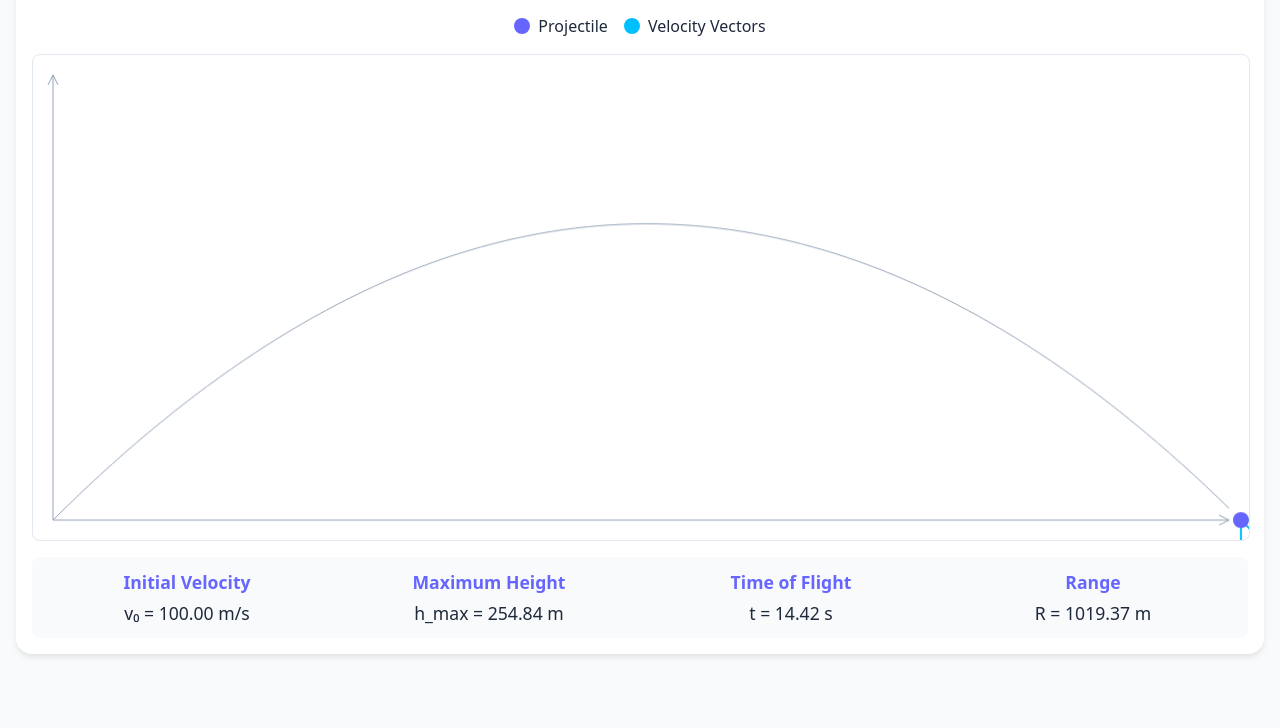
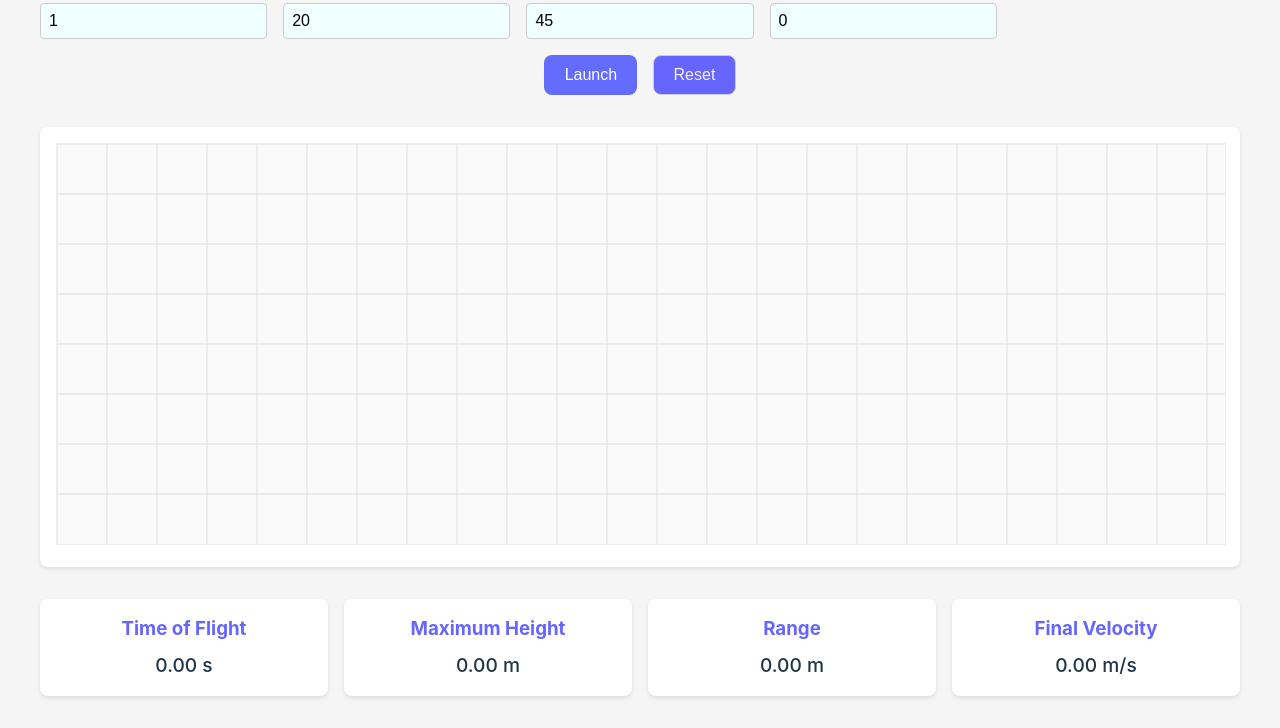
Before and after one commit to iamaaadddity7977/Projectile-Motion, a plain HTML site: page index.html in a window 1280 px wide. Shown: the part 162-890 px from the top of the page. Before the commit the page ends 832 px from the top, so only its background shows below. Drawn offline with Linux system fonts and the light colour scheme.

Commit message:
Changes in all

```diff
--- a/check.js
+++ /dev/null
@@ -1,43 +0,0 @@
-
-
-document.getElementById('angle').addEventListener('input', function () {
-    const angleInput = this;
-    const angleValue = parseFloat(angleInput.value);
-
-
-
-    if (angleValue < 0 || angleValue > 90) {
-        angleInput.setCustomValidity("Please enter a value between 0 and 90 degrees.");
-    } else {
-        angleInput.setCustomValidity("");
-    }
-
-    angleInput.reportValidity();
-});
-
-document.getElementById('mass').addEventListener('input', function () {
-    const massInput = this;
-    const massValue = parseFloat(massInput.value);
-
-    if (massValue < 0.1) {
-        massInput.setCustomValidity("Please enter a mass of at least 0.1 kg.");
-    } else {
-        massInput.setCustomValidity("");
-    }
-
-    massInput.reportValidity();
-});
-
-
-document.getElementById('force').addEventListener('input', function () {
-    const forceInput = this;
-    const forceValue = parseFloat(forceInput.value);
-
-    if (forceValue < 1) {
-        forceInput.setCustomValidity("Please enter a force of at least 1 Newton.");
-    } else {
-        forceInput.setCustomValidity("");
-    }
-
-    forceInput.reportValidity();
-});
--- a/index.html
+++ b/index.html
@@ -5,67 +5,55 @@
     <meta name="viewport" content="width=device-width, initial-scale=1.0" />
     <title>Projectile Motion</title>
     <link rel="shortcut icon" href="./catapult (1).png" type="image/x-icon">
-    <link rel="stylesheet" href="style.css" />
+    <link rel="stylesheet" href="./style.css" />
   </head>
   <body>
-    <div class="container">
+    <div id="app">
       <h1>Projectile Motion</h1>
-
-      <div class="simulator">
       <div class="inputs">
         <div class="input-group">
-            <label for="mass">Mass (kg):</label>
-            <input type="number" id="mass" value="1" min="0.1" step="0.1">
+          <label for="mass">Mass (kg)</label>
+          <input type="number" id="mass" style="background-color: azure; color: black;" value="1" min="0.1" step="0.1">
         </div>
         <div class="input-group">
-            <label for="angle">Angle (degrees):</label>
-            <input type="number" id="angle" value="45" min="0" max="90">
+          <label for="velocity">Initial Velocity (m/s)</label>
+          <input type="number" id="velocity" style="background-color: azure; color: black;"  value="20" min="1" step="1">
         </div>
         <div class="input-group">
-            <label for="force">Initial Force (N):</label>
-            <input type="number" id="force" value="100" min="1">
+          <label for="angle">Angle (degrees)</label>
+          <input type="number" id="angle" style="background-color: azure; color: black;" value="45" min="0" max="90" step="1">
         </div>
-          <button id="calculate">Launch Projectile</button>
-          <button id="reset">Reset</button>
+        <div class="input-group">
+          <label for="height">Initial Height (m)</label>
+          <input type="number" id="height" style="background-color: azure; color: black;" value="0" min="0" step="1">
         </div>
-
-
-        <div class="legend">
-          <div class="legend-item">
-            <span class="legend-color" style="background: #6666FF"></span>
-            <span>Projectile</span>
-          </div>
-          <div class="legend-item">
-            <span class="legend-color" style="background: #00BFFF"></span>
-            <span>Velocity Vectors</span>
+        <div class="buttons">
+          <button id="launch" class="primary">Launch</button>
+          <button id="reset" style="background-color: #6666FF; color: rgb(248, 239, 239);">Reset</button>
         </div>
       </div>
-
-        <canvas id="trajectory"></canvas>
-
+      <div class="simulation">
+        <canvas id="canvas"></canvas>
+      </div>
       <div class="results">
-          <div class="result-group">
-            <h3>Initial Velocity</h3>
-            <p>v₀ = <span id="initial-velocity">0</span> m/s</p>
+        <div class="result-item">
+          <h3>Time of Flight</h3>
+          <p id="time">0.00 s</p>
         </div>
-          <div class="result-group">
+        <div class="result-item">
           <h3>Maximum Height</h3>
-            <p>h_max = <span id="max-height">0</span> m</p>
+          <p id="max-height">0.00 m</p>
         </div>
-          <div class="result-group">
-            <h3>Time of Flight</h3>
-            <p>t = <span id="time-of-flight">0</span> s</p>
+        <div class="result-item">
+          <h3>Range</h3>
+          <p id="range">0.00 m</p>
         </div>
-          <div class="result-group">
-            <h3>Range</h3>
-            <p>R = <span id="range">0</span> m</p>
+        <div class="result-item">
+          <h3>Final Velocity</h3>
+          <p id="final-velocity">0.00 m/s</p>
         </div>
       </div>
     </div>
-    </div>
-    <script src="check.js"></script>
-    <script src="./projectile.js"></script>
-    <script src="./visulize.js"></script>
-    <script src="./script.js"></script>
+    <script type="module" src="./script.js"></script>
   </body>
 </html>
--- a/projectile.js
+++ /dev/null
@@ -1,61 +0,0 @@
-const g = 9.81; // Acceleration due to gravity (m/s²) Contant
-
-// const angle = document.querySelectorAll('.angle');
-// if(angle >= 90){
-//   console.log("Range is 0 to 90")
-// }else(
-
-// )
-
-
-class ProjectileMotion {
-  constructor(mass, angle, force) {
-    this.mass = mass;
-    this.angle = angle * (Math.PI / 180); // Convert to radians IMP
-    this.force = force;
-    this.initialVelocity = this.force / this.mass;
-  }
-
-  calculateInitialVelocities() {
-    return {
-      vx: this.initialVelocity * Math.cos(this.angle),
-      vy: this.initialVelocity * Math.sin(this.angle)
-    };
-  }
-
-  calculateMaxHeight() {
-    const { vy } = this.calculateInitialVelocities();
-    return (vy * vy) / (2 * g);
-  }
-
-  calculateTimeOfFlight() {
-    const { vy } = this.calculateInitialVelocities();
-    return (2 * vy) / g;
-  }
-
-  calculateRange() {
-    const { vx } = this.calculateInitialVelocities();
-    return vx * this.calculateTimeOfFlight();
-  }
-
-  getPositionAtTime(t) {
-    const { vx, vy } = this.calculateInitialVelocities();
-    return {
-      x: vx * t,
-      y: vy * t - (0.5 * g * t * t)
-    };
-  }
-
-  getTrajectoryPoints() {
-    const points = [];
-    const totalTime = this.calculateTimeOfFlight();
-    const steps = 100;
-    const dt = totalTime / steps;
-
-    for (let t = 0; t <= totalTime; t += dt) {
-      points.push(this.getPositionAtTime(t));
-    }
-
-    return points;
-  }
-}
--- a/script.js
+++ b/script.js
@@ -1,53 +1,167 @@
-// Initialize visualizer
-const visualizer = new ProjectileVisualizer('trajectory');
+const canvas = document.getElementById('canvas');
+const ctx = canvas.getContext('2d');
+const g = 9.81; // Acceleration due to gravity (m/s²)
 
-// Fixed values
-const defaultValues = {
-  mass: 1,
-  angle: 45,
-  force: 100
-};
+let animationId = null;
+let trajectory = [];
+let currentTime = 0;
+let projectile = null;
 
-// Function to update results
-function updateResults(projectile) {
-  document.getElementById('initial-velocity').textContent =
-    projectile.initialVelocity.toFixed(2);
-  document.getElementById('max-height').textContent =
-    Math.abs(projectile.calculateMaxHeight()).toFixed(2);
-  document.getElementById('time-of-flight').textContent =
-    Math.abs(projectile.calculateTimeOfFlight()).toFixed(2);
-  document.getElementById('range').textContent =
-    Math.abs(projectile.calculateRange()).toFixed(2);
+class Projectile {
+  constructor(mass, velocity, angle, height) {
+    this.mass = mass;
+    this.v0 = velocity;
+    this.angle = angle * Math.PI / 180; // Convert to radians
+    this.h0 = height;
+    this.x = 0;
+    this.y = height;
+    this.vx = velocity * Math.cos(this.angle);
+    this.vy = velocity * Math.sin(this.angle);
+    this.time = 0;
+    this.maxHeight = height;
+    this.range = 0;
+  }
+
+  update(dt) {
+    this.time += dt;
+    this.x = this.vx * this.time;
+    this.y = this.h0 + this.vy * this.time - 0.5 * g * this.time * this.time;
+    this.maxHeight = Math.max(this.maxHeight, this.y);
+    this.range = this.x;
+  }
+
+  getFinalVelocity() {
+    const vx = this.vx;
+    const vy = this.vy - g * this.time;
+    return Math.sqrt(vx * vx + vy * vy);
+  }
 }
 
-// Function to reset values
-function resetValues() {
-  document.getElementById('mass').value = defaultValues.mass;
-  document.getElementById('angle').value = defaultValues.angle;
-  document.getElementById('force').value = defaultValues.force;
-
-  const projectile = new ProjectileMotion(
-    defaultValues.mass,
-    defaultValues.angle,
-    defaultValues.force
-  );
-
-  updateResults(projectile);
-  visualizer.animate(projectile);
+function resizeCanvas() {
+  canvas.width = canvas.clientWidth;
+  canvas.height = canvas.clientHeight;
 }
 
-// Setup event listeners
-document.getElementById('calculate').addEventListener('click', () => {
+function drawGrid() {
+  ctx.strokeStyle = '#ddd';
+  ctx.lineWidth = 1;
+
+  const gridSize = 50;
+  for (let x = 0; x < canvas.width; x += gridSize) {
+    ctx.beginPath();
+    ctx.moveTo(x, 0);
+    ctx.lineTo(x, canvas.height);
+    ctx.stroke();
+  }
+
+  for (let y = 0; y < canvas.height; y += gridSize) {
+    ctx.beginPath();
+    ctx.moveTo(0, y);
+    ctx.lineTo(canvas.width, y);
+    ctx.stroke();
+  }
+}
+
+function drawTrajectory() {
+  ctx.strokeStyle = 'rgba(100, 108, 255, 0.3)';
+  ctx.lineWidth = 2;
+  ctx.beginPath();
+  trajectory.forEach((point, i) => {
+    if (i === 0) ctx.moveTo(point.screenX, point.screenY);
+    else ctx.lineTo(point.screenX, point.screenY);
+  });
+  ctx.stroke();
+}
+
+function drawProjectile(x, y) {
+  ctx.fillStyle = '#6666FF';
+  ctx.beginPath();
+  ctx.arc(x, y, 8, 0, Math.PI * 2);
+  ctx.fill();
+}
+
+function updateResults() {
+  if (!projectile) return;
+
+  document.getElementById('time').textContent = projectile.time.toFixed(2) + ' s';
+  document.getElementById('max-height').textContent = projectile.maxHeight.toFixed(2) + ' m';
+  document.getElementById('range').textContent = projectile.range.toFixed(2) + ' m';
+  document.getElementById('final-velocity').textContent = projectile.getFinalVelocity().toFixed(2) + ' m/s';
+}
+
+function animate() {
+  if (!projectile) return;
+
+  const dt = 0.05; // 60 FPS
+  projectile.update(dt);
+
+  // Scale factors for drawing
+  const scaleX = canvas.width / (projectile.range + 10);
+  const scaleY = canvas.height / (projectile.maxHeight + 10);
+  const scale = Math.min(scaleX, scaleY);
+
+  const screenX = projectile.x * scale;
+  const screenY = canvas.height - projectile.y * scale;
+
+  trajectory.push({ screenX, screenY });
+
+  ctx.clearRect(0, 0, canvas.width, canvas.height);
+  drawGrid();
+  drawTrajectory();
+  drawProjectile(screenX, screenY);
+
+  updateResults();
+
+  if (projectile.y <= 0) {
+    cancelAnimationFrame(animationId);
+    return;
+  }
+
+  animationId = requestAnimationFrame(animate);
+}
+
+function launch() {
   const mass = parseFloat(document.getElementById('mass').value);
+  const velocity = parseFloat(document.getElementById('velocity').value);
   const angle = parseFloat(document.getElementById('angle').value);
-  const force = parseFloat(document.getElementById('force').value);
+  const height = parseFloat(document.getElementById('height').value);
 
-  const projectile = new ProjectileMotion(mass, angle, force);
-  updateResults(projectile);
-  visualizer.animate(projectile);
-});
+  trajectory = [];
+  projectile = new Projectile(mass, velocity, angle, height);
 
-document.getElementById('reset').addEventListener('click', resetValues);
+  if (animationId) {
+    cancelAnimationFrame(animationId);
+  }
 
-// Initialize with default values
-resetValues();
+  animate();
+}
+
+function reset() {
+  if (animationId) {
+    cancelAnimationFrame(animationId);
+  }
+
+  trajectory = [];
+  projectile = null;
+  ctx.clearRect(0, 0, canvas.width, canvas.height);
+  drawGrid();
+
+  document.getElementById('mass').value = '1';
+  document.getElementById('velocity').value = '20';
+  document.getElementById('angle').value = '45';
+  document.getElementById('height').value = '0';
+
+  document.getElementById('time').textContent = '0.00 s';
+  document.getElementById('max-height').textContent = '0.00 m';
+  document.getElementById('range').textContent = '0.00 m';
+  document.getElementById('final-velocity').textContent = '0.00 m/s';
+}
+
+// Event listeners
+window.addEventListener('resize', resizeCanvas);
+document.getElementById('launch').addEventListener('click', launch);
+document.getElementById('reset').addEventListener('click', reset);
+
+// Initial setup
+resizeCanvas();
+drawGrid();
--- a/style.css
+++ b/style.css
@@ -1,152 +1,127 @@
 :root {
-  --primary-color: #6666FF;
-  --background-color: #f8fafc;
-  --text-color: #1e293b;
-  --border-color: #e2e8f0;
+  font-family: Inter, system-ui, Avenir, Helvetica, Arial, sans-serif;
+  line-height: 1.5;
+  font-weight: 400;
+  color-scheme: light dark;
+  background-color: #f5f5f5;
+  color: #213547;
 }
 
 body {
   margin: 0;
-  font-family: system-ui, -apple-system, sans-serif;
-  background-color: var(--background-color);
-  color: var(--text-color);
-  line-height: 1.5;
-  height: 100vh;
-  overflow: hidden;
+  min-width: 320px;
+  min-height: 100vh;
 }
 
-.container {
-  height: 100vh;
-  padding: 1rem;
-  display: flex;
-  flex-direction: column;
+
+
+#app {
+  max-width: 1200px;
+  margin: 0 auto;
+  padding: 2rem;
 }
 
 h1 {
   text-align: center;
-  color: var(--primary-color);
-  margin: 0.5rem 0;
-  font-size: clamp(1.5rem, 3vw, 2rem);
-}
-
-.simulator {
-  background: white;
-  border-radius: 1rem;
-  padding: 1rem;
-  box-shadow: 0 4px 6px -1px rgb(0 0 0 / 0.1);
-  flex: 1;
-  display: flex;
-  flex-direction: column;
-  gap: 1rem;
-  min-height: 0;
+  color: #6666FF;
+  margin-bottom: 2rem;
 }
 
 .inputs {
   display: grid;
-  grid-template-columns: repeat(auto-fit, minmax(150px, 1fr));
+  grid-template-columns: repeat(auto-fit, minmax(200px, 1fr));
   gap: 1rem;
+  margin-bottom: 2rem;
 }
 
 .input-group {
   display: flex;
   flex-direction: column;
-  gap: 0.25rem;
-}
-
-.button-group {
-  display: flex;
-  gap: 0.5rem;
-}
+ }
 
 label {
+  margin-bottom: 0.5rem;
   font-weight: 500;
-  color: var(--text-color);
-  font-size: clamp(0.875rem, 1.5vw, 1rem);
 }
 
 input {
   padding: 0.5rem;
-  border: 1px solid var(--border-color);
-  border-radius: 0.5rem;
-  font-size: clamp(0.875rem, 1.5vw, 1rem);
+  border: 1px solid #ccc;
+  border-radius: 4px;
+  font-size: 1rem;
+}
+
+.buttons {
+  grid-column: 1 / -1;
+  display: flex;
+  gap: 1rem;
+  justify-content: center;
 }
 
 button {
-  background-color: var(--primary-color);
-  color: white;
-  border: none;
-  padding: 0.75rem;
-  border-radius: 0.5rem;
+  padding: 0.6em 1.2em;
+  font-size: 1em;
+  font-weight: 500;
+  border-radius: 8px;
+  border: 1px solid transparent;
   cursor: pointer;
-  font-size: clamp(0.875rem, 1.5vw, 1rem);
-  font-weight: 500;
-  transition: background-color 0.2s;
-  flex: 1;
+  transition: all 0.2s;
 }
 
-button:hover {
-  /* background-color: #1d4ed8; */
-  background-color: #9494FF;
+button.primary {
+  background-color: #646cff;
+  color: white;
 }
 
-#reset {
-  background-color: #64748b;
+button.primary:hover {
+  background-color: #535bf2;
 }
 
-#reset:hover {
-  background-color: #475569;
+button:not(.primary) {
+  background-color: #f9f9f9;
+  border-color: #ccc;
+}
+
+button:not(.primary):hover {
+  border-color: #646cff;
+}
+
+.simulation {
+  background: white;
+  border-radius: 8px;
+  padding: 1rem;
+  margin: 2rem 0;
+  box-shadow: 0 2px 4px rgba(0, 0, 0, 0.1);
+}
+
+canvas {
+  width: 100%;
+  height: 400px;
+  background: #fafafa;
+  border: 1px solid #eee;
 }
 
 .results {
   display: grid;
-  grid-template-columns: repeat(auto-fit, minmax(120px, 1fr));
+  grid-template-columns: repeat(auto-fit, minmax(200px, 1fr));
   gap: 1rem;
-  padding: 0.75rem;
-  background-color: var(--background-color);
-  border-radius: 0.5rem;
-}
-
-.result-group {
   text-align: center;
 }
 
-.result-group h3 {
-  margin: 0;
-  color: var(--primary-color);
-  font-size: clamp(0.875rem, 1.5vw, 1.1rem);
+.result-item {
+  background: white;
+  padding: 1rem;
+  border-radius: 8px;
+  box-shadow: 0 2px 4px rgba(0, 0, 0, 0.1);
 }
 
-.result-group p {
-  margin: 0.25rem 0 0 0;
-  font-size: clamp(0.875rem, 1.5vw, 1.1rem);
+.result-item h3 {
+  color: #6666FF;
+  margin: 0 0 0.5rem 0;
+}
+
+.result-item p {
+  margin: 0;
+  font-size: 1.2rem;
   font-weight: 500;
 }
-
-.legend {
-  display: flex;
-  gap: 1rem;
-  justify-content: center;
-  flex-wrap: wrap;
-}
-
-.legend-item {
-  display: flex;
-  align-items: center;
-  gap: 0.5rem;
-  font-size: clamp(0.875rem, 1.5vw, 1rem);
-}
-
-.legend-color {
-  width: 16px;
-  height: 16px;
-  border-radius: 50%;
-}
-
-canvas {
-  width: 100%;
-  flex: 1;
-  min-height: 0;
-  border: 1px solid var(--border-color);
-  border-radius: 0.5rem;
-  background-color: white;
-}
--- a/visulize.js
+++ /dev/null
@@ -1,155 +0,0 @@
-class ProjectileVisualizer {
-  constructor(canvasId) {
-    this.canvas = document.getElementById(canvasId);
-    this.ctx = this.canvas.getContext('2d');
-    this.setCanvasSize();
-    this.animationId = null;
-    this.currentTime = 0;
-    this.projectile = null;
-    this.scale = 1;
-    this.padding = 20;
-    window.addEventListener('resize', () => this.setCanvasSize());
-  }
-
-  setCanvasSize() {
-    this.canvas.width = this.canvas.offsetWidth;
-    this.canvas.height = this.canvas.offsetHeight;
-  }
-
-
-  calculateScale(points) {
-    const maxX = Math.max(...points.map(p => p.x));
-    const maxY = Math.max(...points.map(p => p.y));
-    const scaleX = (this.canvas.width - this.padding * 2) / maxX;
-    const scaleY = (this.canvas.height - this.padding * 2) / maxY;
-    this.scale = Math.min(scaleX, scaleY);
-  }
-
-  drawAxes() {
-    this.ctx.beginPath();
-    this.ctx.strokeStyle = '#94a3b8';
-    this.ctx.lineWidth = 1;
-
-    // X-axis
-    this.ctx.moveTo(this.padding, this.canvas.height - this.padding);
-    this.ctx.lineTo(this.canvas.width - this.padding, this.canvas.height - this.padding);
-
-    // Y-axis
-    this.ctx.moveTo(this.padding, this.canvas.height - this.padding);
-    this.ctx.lineTo(this.padding, this.padding);
-
-    // Draw arrows
-    this.ctx.moveTo(this.canvas.width - this.padding, this.canvas.height - this.padding);
-    this.ctx.lineTo(this.canvas.width - this.padding - 10, this.canvas.height - this.padding - 5);
-    this.ctx.moveTo(this.canvas.width - this.padding, this.canvas.height - this.padding);
-    this.ctx.lineTo(this.canvas.width - this.padding - 10, this.canvas.height - this.padding + 5);
-
-    this.ctx.moveTo(this.padding, this.padding);
-    this.ctx.lineTo(this.padding - 5, this.padding + 10);
-    this.ctx.moveTo(this.padding, this.padding);
-    this.ctx.lineTo(this.padding + 5, this.padding + 10);
-
-    this.ctx.stroke();
-  }
-
-  drawTrajectory(points) {
-    this.ctx.beginPath();
-    this.ctx.strokeStyle = '#94a3b8';
-    this.ctx.lineWidth = 1;
-    points.forEach((point, i) => {
-      const x = point.x * this.scale + this.padding;
-      const y = this.canvas.height - (point.y * this.scale + this.padding);
-      if (i === 0) {
-        this.ctx.moveTo(x, y);
-      } else {
-        this.ctx.lineTo(x, y);
-      }
-    });
-    this.ctx.stroke();
-  }
-
-  drawProjectile(x, y) {
-    const radius = 8;
-    this.ctx.beginPath();
-    this.ctx.fillStyle = '#6666FF';
-    this.ctx.arc(
-      x * this.scale + this.padding,
-      this.canvas.height - (y * this.scale + this.padding),
-      radius,
-      0,
-      Math.PI * 2
-    );
-    this.ctx.fill();
-  }
-
-  drawVelocityVectors(x, y, vx, vy) {
-    const scaledX = x * this.scale + this.padding;
-    const scaledY = this.canvas.height - (y * this.scale + this.padding);
-    const vectorScale = 20;
-
-    // Draw velocity vectors
-    this.ctx.beginPath();
-    this.ctx.strokeStyle = '#00BFFF';
-    this.ctx.lineWidth = 2;
-
-    // Horizontal velocity
-    this.ctx.moveTo(scaledX, scaledY);
-    this.ctx.lineTo(scaledX + vx * vectorScale, scaledY);
-
-    // Vertical velocity
-    this.ctx.moveTo(scaledX, scaledY);
-    this.ctx.lineTo(scaledX, scaledY - vy * vectorScale);
-
-    // Resultant velocity
-    this.ctx.moveTo(scaledX, scaledY);
-    this.ctx.lineTo(
-      scaledX + vx * vectorScale,
-      scaledY - vy * vectorScale
-    );
-
-    this.ctx.stroke();
-  }
-
-  animate(projectile) {
-    if (this.animationId) {
-      cancelAnimationFrame(this.animationId);
-    }
-
-    this.projectile = projectile;
-    this.currentTime = 0;
-    const totalTime = projectile.calculateTimeOfFlight();
-    const points = projectile.getTrajectoryPoints();
-    this.calculateScale(points);
-
-    const animate = () => {
-      this.ctx.clearRect(0, 0, this.canvas.width, this.canvas.height);
-
-      // Draw background elements
-      this.drawAxes();
-      this.drawTrajectory(points);
-
-      // Calculate current position and velocities
-      const { x, y } = projectile.getPositionAtTime(this.currentTime);
-      const { vx, vy } = projectile.calculateInitialVelocities();
-      const currentVy = vy - g * this.currentTime;
-
-      // Draw velocity vectors and projectile
-      this.drawVelocityVectors(x, y, vx, currentVy);
-      this.drawProjectile(x, y);
-
-      if (this.currentTime < totalTime) {
-        this.currentTime += totalTime / 100;
-        this.animationId = requestAnimationFrame(animate);
-      }
-    };
-
-    animate();
-  }
-
-  stop() {
-    if (this.animationId) {
-      cancelAnimationFrame(this.animationId);
-      this.animationId = null;
-    }
-  }
-}
```
Also changed, not shown: 1 other file. Lines whose indentation alone changed are shown as unchanged.
